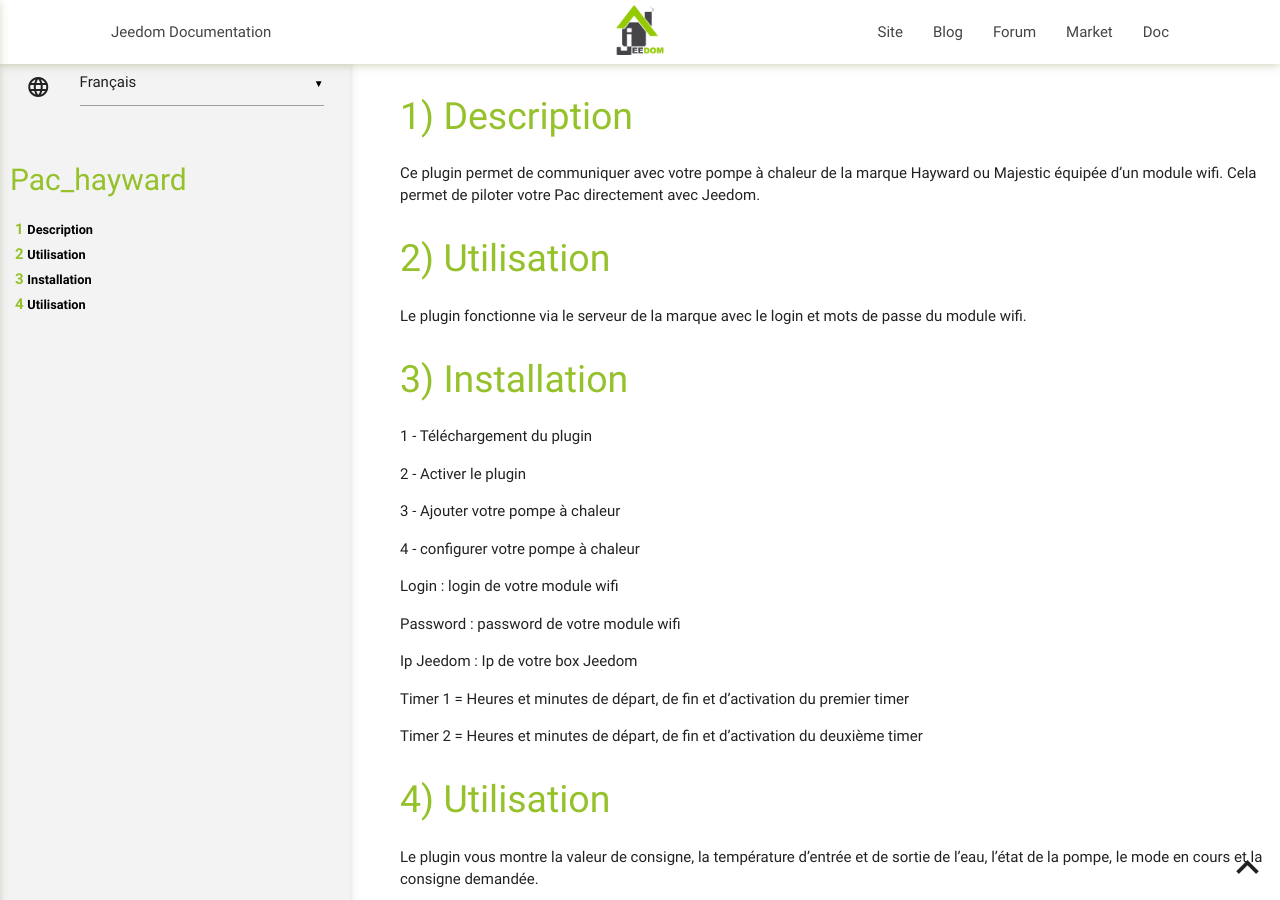
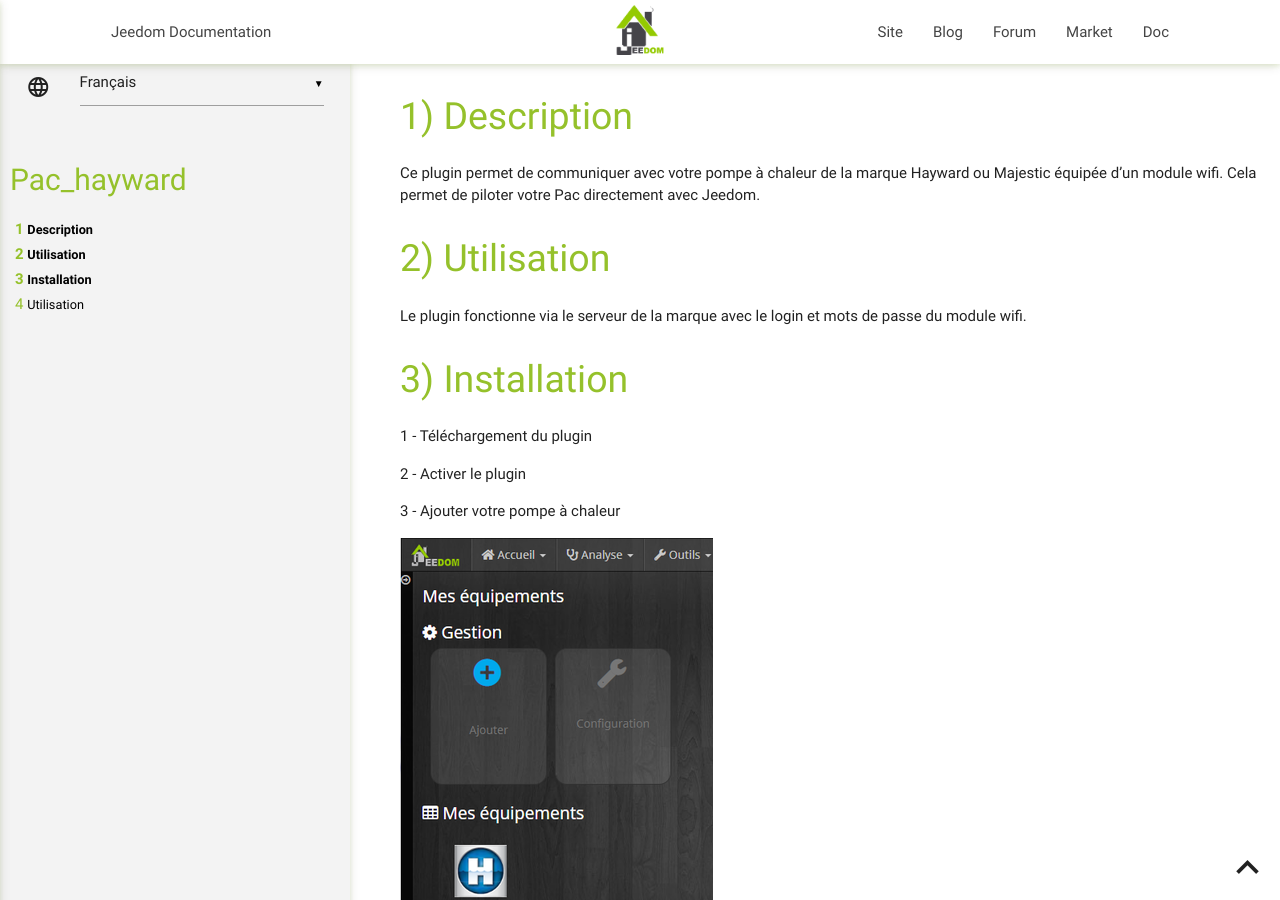
Before and after one commit to yostone/Pac_Hayward, a Jekyll site: the page built from docs/fr_FR/index.md, in a window 1280 px wide and 900 px high. Built offline with Jekyll 4.4.1, drawn with Linux system fonts in a browser that asks for light colours; our own code applies the rules of GitHub Pages for plain Markdown files.

Commit message:
Update index.md

```diff
--- a/docs/fr_FR/index.md
+++ b/docs/fr_FR/index.md
@@ -17,7 +17,11 @@ Installation
 
 3 - Ajouter votre pompe à chaleur
 
+![Pac_Hayward](../images/doc_1.png)
+
 4 - configurer votre pompe à chaleur
+
+![Pac_Hayward](../images/doc_2.png)
 
 Login : login de votre module wifi
 
```
